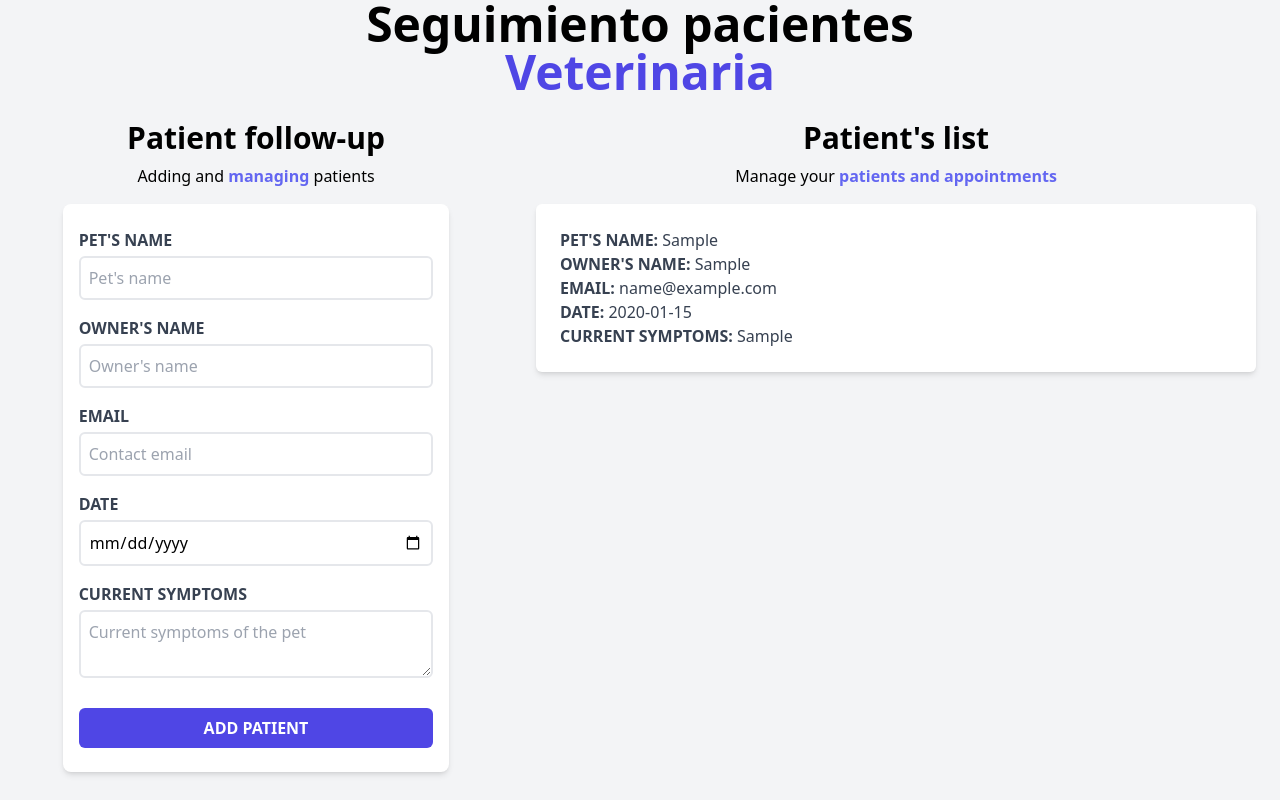
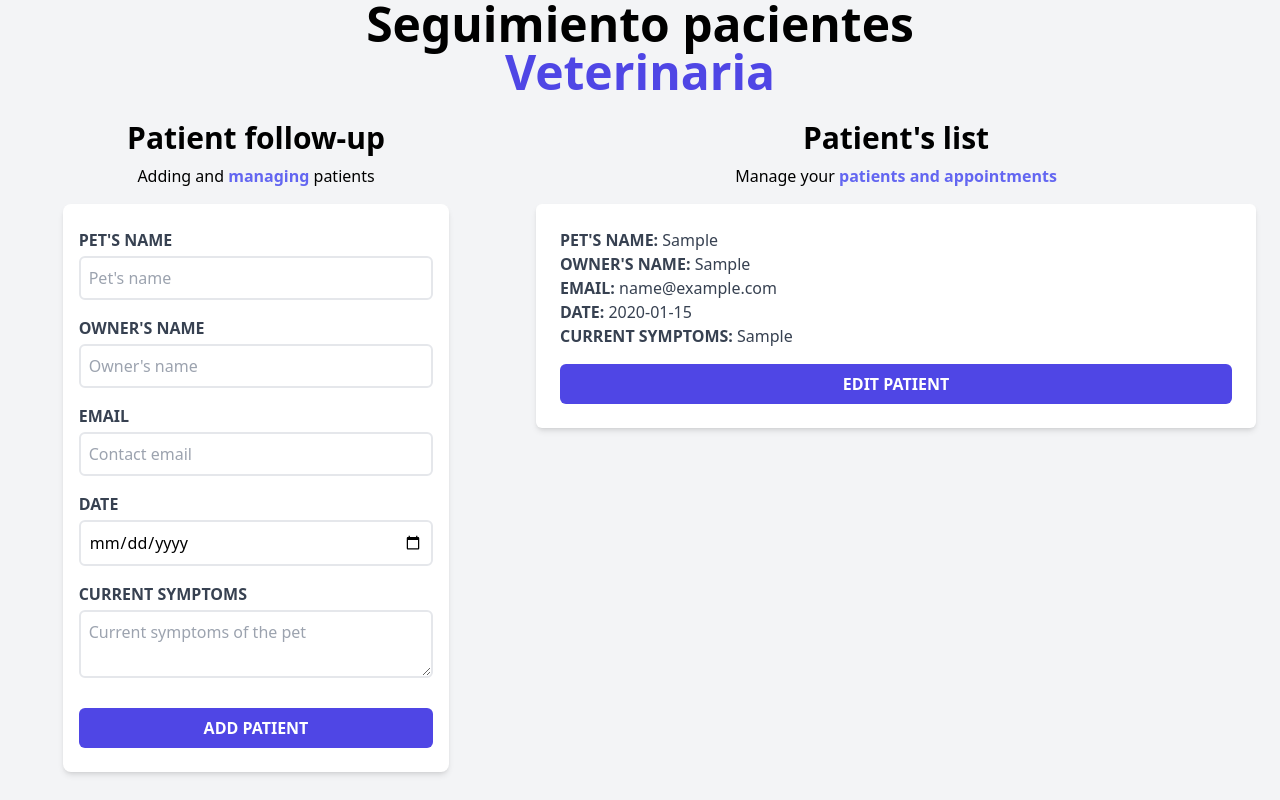
Before and after one commit to FrancocDev/patient-manager, a React (Vite) app: page / in a window 1280 px wide. Both pictures are taken after typing "Sample", "Sample", "name@example.com", "2020-01-15", "Sample" into the empty fields and a click on the input "Add patient". Built offline with nearby package versions, Linux system fonts and the light colour scheme.

Commit message:
Added edit functions

```diff
--- a/src/App.jsx
+++ b/src/App.jsx
@@ -5,17 +5,30 @@ import PatientList from './components/PatientsList';
 
 function App() {
   const [patients, setPatients] = useState([])
+  const [patientEdit, setPatientEdit] = useState(null)
 
-  function handleSubmit(event, newPatient){
+  function handleSubmit(newPatient){
     setPatients(prev => [...prev, newPatient])
+  }
+
+  function handleEdit(patient){
+    const newArr = patients.map(value => {
+      return (value.id === patient.id ? patient : value)
+    })
+    setPatients(newArr)
+  }
+
+  function setEdit(id){
+    const patient = patients.find(patient => patient.id === id)
+    setPatientEdit(patient)
   }
 
   return (
     <>
       <Header/>
       <main className='md:flex w-full items-start'>
-        <Form handleSubmit={handleSubmit}/>
-        <PatientList patients={patients}/>
+        <Form handleSubmit={handleSubmit} patientEdit={patientEdit} setPatientEdit={setPatientEdit} handleEdit={handleEdit}/>
+        <PatientList patients={patients} setEdit={setEdit}/>
       </main>
     </>
   );
--- a/src/components/Form.jsx
+++ b/src/components/Form.jsx
@@ -1,4 +1,4 @@
-import {useState} from "react"
+import {useEffect, useState} from "react"
 
 function Form(props){
     const [form, setForm] = useState({
@@ -10,6 +10,12 @@ function Form(props){
         symptoms: "",
     })
     const [error, setError] = useState(false)
+
+    useEffect(()=> {
+        if(props.patientEdit){
+            setForm(props.patientEdit)
+        }
+    },[props.patientEdit])
 
     function handleForm(event){
         const key = event.target.id;
@@ -23,7 +29,7 @@ function Form(props){
         if(missingFields){
             setError(true)
         } else {
-        props.handleSubmit(event, form)
+        props.patientEdit ? props.handleEdit(form) : props.handleSubmit(form)
         setError(false)
         setForm({
             id: window.crypto.randomUUID(),
@@ -33,6 +39,7 @@ function Form(props){
             date: "",
             symptoms: "",
         })
+        props.setPatientEdit(null)
         }
     }
 
@@ -64,7 +71,7 @@ function Form(props){
                 </div>
                 <input type="submit"
                 className="bg-indigo-600 w-full p-2 text-white uppercase font-bold rounded-md hover:bg-indigo-800 cursor-pointer transition-all mb-2 mt-2"
-                value="Add patient"
+                value={props.patientEdit ? "Edit patient" : "Add patient"}
                 onClick={event => onSubmit(event)}
                 />
             </form>
--- a/src/components/Patient.jsx
+++ b/src/components/Patient.jsx
@@ -6,6 +6,7 @@ function Patient(props){
         <p className="uppercase font-bold text-gray-700">Email: <span className="normal-case font-normal">{props.email}</span></p>
         <p className="uppercase font-bold text-gray-700">Date: <span className="normal-case font-normal">{props.date}</span></p>
         <p className="uppercase font-bold text-gray-700">Current symptoms: <span className="normal-case font-normal">{props.symptoms}</span></p>
+        <button type="button" className="bg-indigo-600 w-full p-2 text-white uppercase font-bold rounded-md hover:bg-indigo-800 cursor-pointer transition-all mt-4" onClick={() => props.setEdit(props.id)}>Edit patient</button>
     </article>
     )
 }
--- a/src/components/PatientsList.jsx
+++ b/src/components/PatientsList.jsx
@@ -8,7 +8,8 @@ function PatientList(props){
         owner={patient.owner}
         email={patient.email}
         date={patient.date}
-        symptoms={patient.symptoms} />
+        symptoms={patient.symptoms}
+        setEdit={props.setEdit}/>
         ))
 
     return(
```
